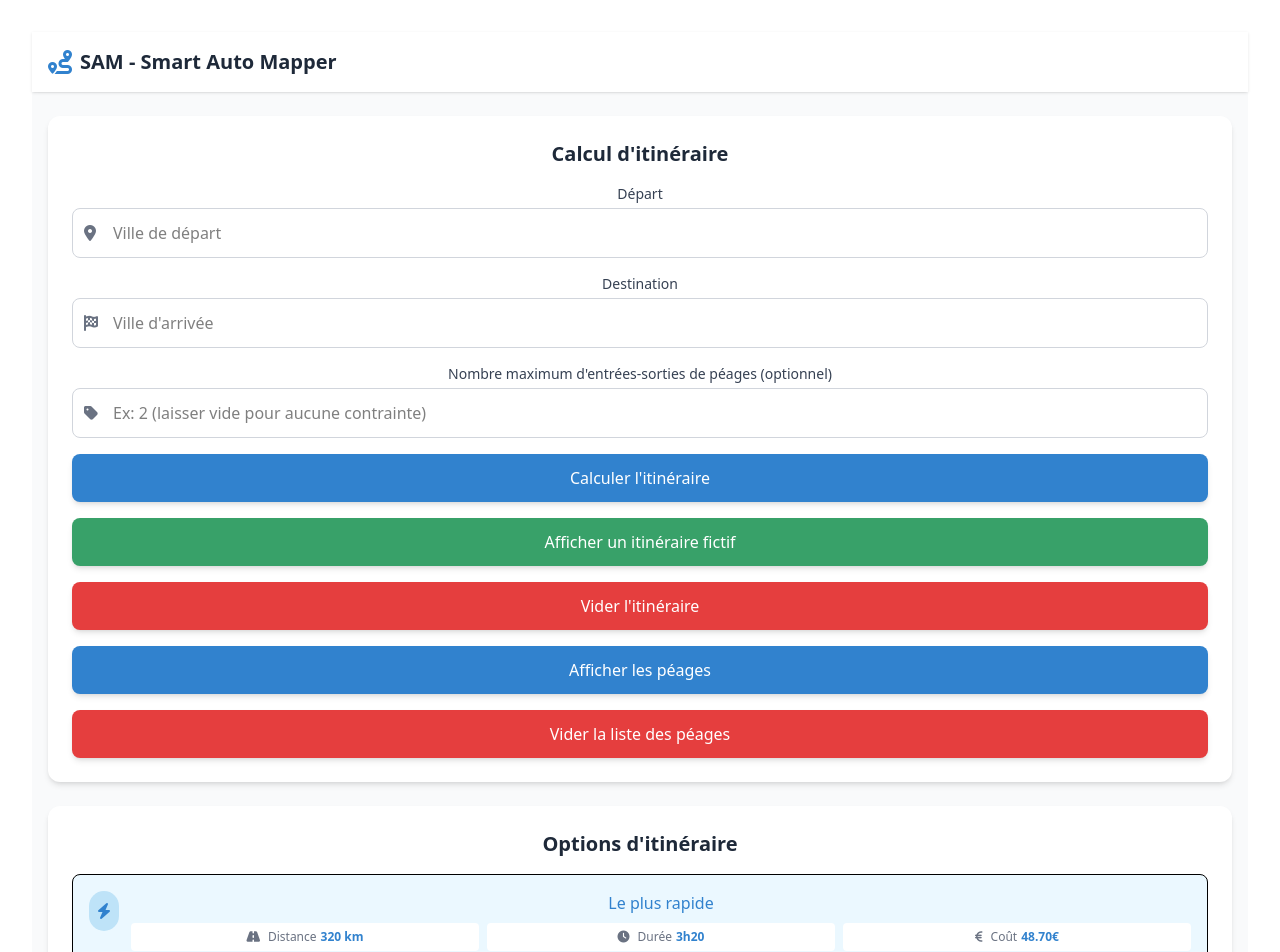
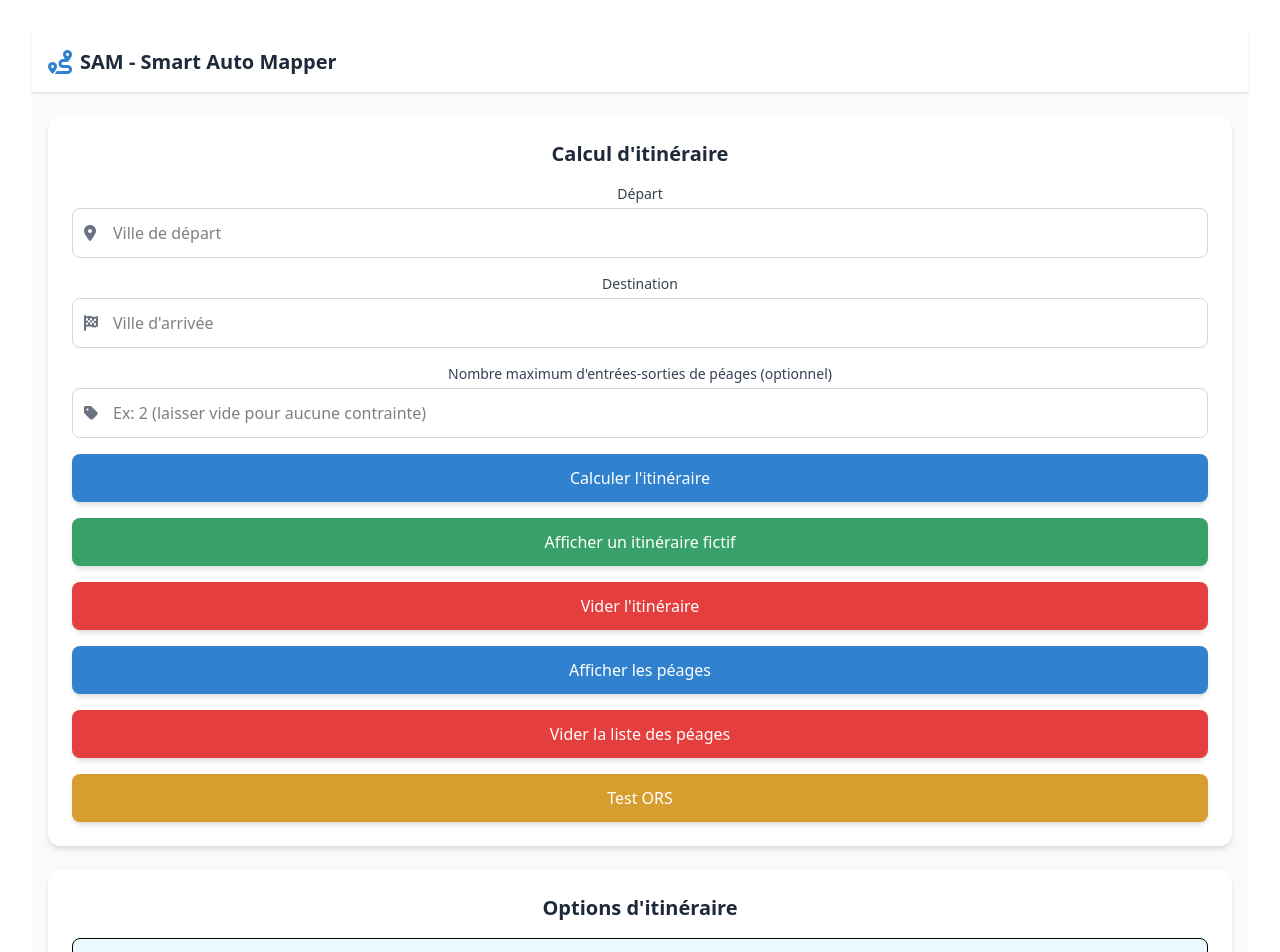
Before and after one commit to cyrizon/sam-frontend, a React (Vite) app: page / in a window 1280 px wide. Shown: the top 952 px of the page. Built offline with nearby package versions, Linux system fonts and the light colour scheme; no server answers.

Commit message:
Add a button to test self-host ORS

```diff
--- a/src/App.tsx
+++ b/src/App.tsx
@@ -8,7 +8,7 @@ import MapDetails from './components/MapDetails';
 import { useCalculateRoute } from './hooks/useCalculateRoute';
 import { useMap } from './hooks/useMap';
 import type { RouteData } from './types/RouteData';
-import { fetchHello, fetchMockRoute, fetchTolls } from './services/api';
+import { fetchHello, fetchMockRoute, fetchTolls, fetchORSRoute } from './services/api';
 
 const routesData: Record<string, RouteData> = {
   fastest: { name: "Le plus rapide", distance: 320, duration: { hours: 3, minutes: 20 }, cost: 48.7, tolls: 3, color: 'blue', icon: 'bolt' },
@@ -66,6 +66,16 @@ function App() {
     console.log("Données de péages vidées");
   };
 
+  const handleFetchOrs = async () => {
+    try {
+      const data = await fetchORSRoute(); // Appel à l'API pour récupérer le GeoJSON
+      setGeoJSONData(data); // Mise à jour du state avec les données GeoJSON
+      console.log("Données GeoJSON récupérées :", data);
+    } catch (error) {
+      console.error("Erreur lors de la récupération du GeoJSON :", error);
+    }
+  }
+
   useEffect(() => {
     console.log("useEffect exécuté");
     const fetchData = async () => {
@@ -98,6 +108,7 @@ function App() {
           handleClearRoute={handleClearRoute}
           handleFetchTolls={handleFetchTolls}
           handleClearTolls={handleClearTolls}
+          handleFetchOrs={handleFetchOrs}
         />
         <RouteOptions
           routesData={routesData}
--- a/src/components/RouteCalculationBox.tsx
+++ b/src/components/RouteCalculationBox.tsx
@@ -13,6 +13,7 @@ interface RouteCalculationBoxProps {
   handleClearRoute: () => void;
   handleFetchTolls: () => void;
   handleClearTolls: () => void;
+  handleFetchOrs: () => void;
 }
 
 const RouteCalculationBox: React.FC<RouteCalculationBoxProps> = ({
@@ -28,6 +29,7 @@ const RouteCalculationBox: React.FC<RouteCalculationBoxProps> = ({
   handleClearRoute,
   handleFetchTolls,
   handleClearTolls,
+  handleFetchOrs,
 }) => {
   return (
     <div className="bg-white rounded-xl shadow-md p-6">
@@ -139,6 +141,15 @@ const RouteCalculationBox: React.FC<RouteCalculationBoxProps> = ({
             Vider la liste des péages
           </button>
         </div>
+        {/* Test ors */}
+        <div>
+          <button
+            onClick={handleFetchOrs}
+            className="w-full bg-yellow-600 text-white py-3 px-4 rounded-lg font-medium hover:bg-yellow-700 transition shadow-md flex items-center justify-center"
+          >
+            Test ORS
+          </button>
+        </div>
       </div>
     </div>
   );
--- a/src/components/TollMarker.tsx
+++ b/src/components/TollMarker.tsx
@@ -28,6 +28,9 @@ const TollMarker: React.FC<TollMarkerProps> = ({ toll }) => (
             <div className="text-sm">
                 <p className="font-semibold">{toll.nom || 'Péage sans nom'}</p>
                 {toll.autoroute && <p>Autoroute : {toll.autoroute}</p>}
+                <p>Longitude : {toll.longitude}</p>
+                <p>Latitude : {toll.latitude}</p>
+                <p>ID : {toll.id}</p>
             </div>
         </Popup>
     </Marker>
--- a/src/services/api.ts
+++ b/src/services/api.ts
@@ -38,3 +38,14 @@ export const fetchTolls = async (mockData: any): Promise<any> => {
         return `Erreur lors de l'appel à /api/tolls: ${error}`;
     }
 };
+
+// Fonction pour appeler l'endpoint /api/test-ors
+export const fetchORSRoute = async (): Promise<any> => {
+    return fetch("/api/test-ors").then(
+        res => res.json()
+    ).then(
+        data => data
+    ).catch(
+        error => `Erreur lors de l'appel à /api/test-ors: ${error}`
+    );
+}
```
